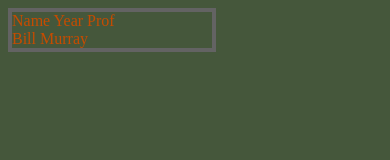
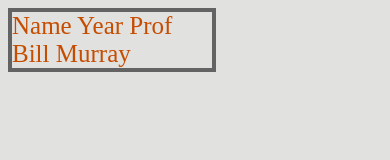
Before and after one commit to 4zorbin/NewCSS, a plain HTML site: page index.html in a window 390 px wide. Drawn offline with Linux system fonts and the light colour scheme.

Commit message:
responsive

```diff
--- a/style.css
+++ b/style.css
@@ -1,13 +1,22 @@
 :root {
     --main-text-color: #c64c00;
-    --bg-color: rgb(69, 87, 59);
+    --bg-color: rgb(225, 226, 224);
     --border-color: rgb(99, 99, 99);
+    --main-font-size: 25px;
+
 }
+media all and (max-width: 600px){
+    :root {
+        --main-font-size: 12px;
+    }
+}
+
 .table {
     color: var(--main-text-color);
     border: solid 4px var(--border-color);
     width: 200px;
     height: auto;
+    font-size: var(--main-font-size);
 }
 body {
     background-color: var(--bg-color);
```
